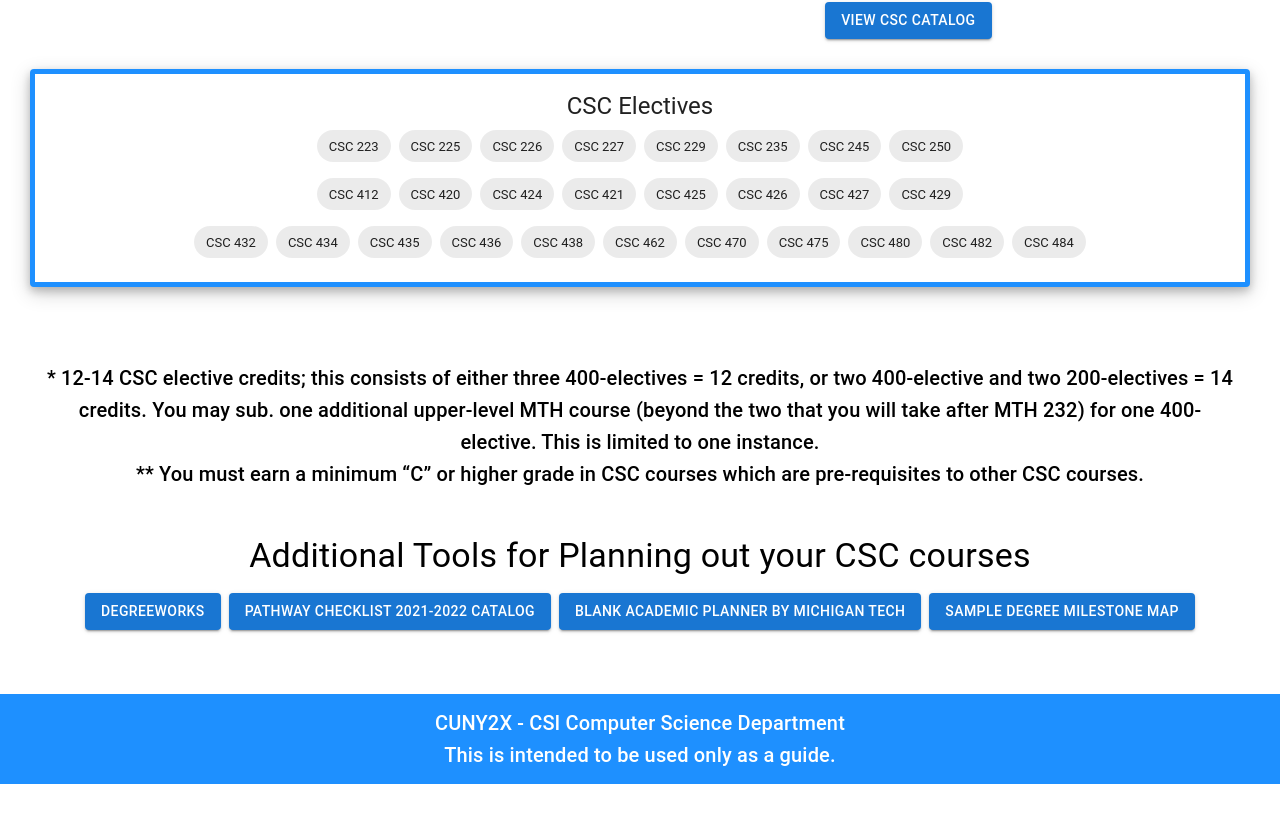
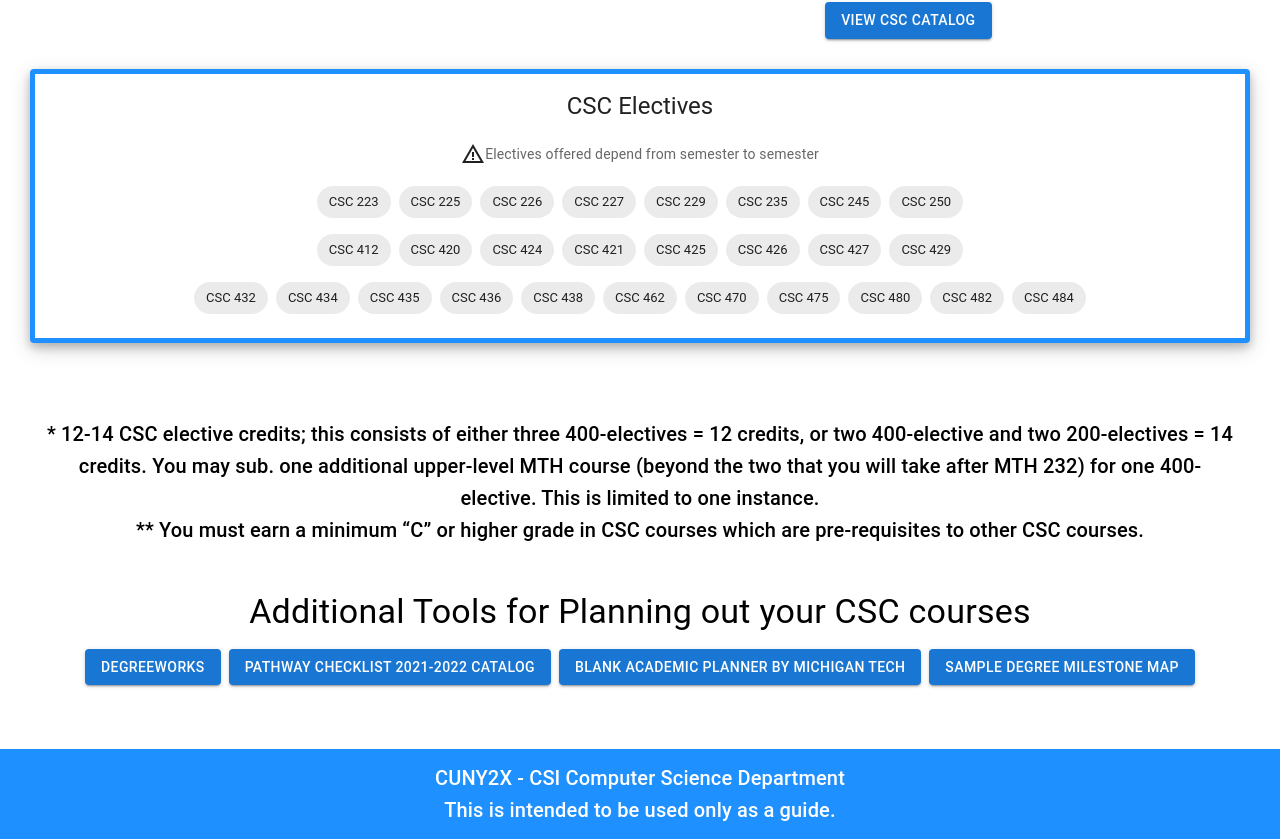
Before and after one commit to AndreaHabib/flowchart, a React (Create React App) app: page / in a window 1280 px wide. Shown: the part 1312-2151 px from the top of the page. Before the commit the page ends 2096 px from the top, so only its background shows below. Built offline with nearby package versions, Linux system fonts and the light colour scheme.

Commit message:
FEAT: add warning

```diff
--- a/package.json
+++ b/package.json
@@ -5,6 +5,7 @@
   "dependencies": {
     "@emotion/react": "^11.7.1",
     "@emotion/styled": "^11.6.0",
+    "@mui/icons-material": "^5.3.1",
     "@mui/material": "^5.4.0",
     "@testing-library/jest-dom": "^5.16.2",
     "@testing-library/react": "^12.1.2",
--- a/src/App.js
+++ b/src/App.js
@@ -9,6 +9,7 @@ import "./App.css";
 import { useState, useCallback } from "react";
 import ReactFlow, { MiniMap, Background, Controls } from "react-flow-renderer";
 import elements from "./elements";
+import WarningAmberIcon from "@mui/icons-material/WarningAmber";
 import {
   Typography,
   Box,
@@ -20,6 +21,7 @@ import {
   Chip,
 } from "@mui/material";
 import { SwitchPrereq } from "./SwitchPrereq";
+import WarningAmber from "@mui/icons-material/WarningAmber";
 
 const style = {
   width: "97%",
@@ -370,6 +372,26 @@ function App() {
                 <Typography gutterBottom variant="h5" component="div">
                   CSC Electives
                 </Typography>
+                <div
+                  style={{
+                    marginTop: "20px",
+                    marginBottom: "20px",
+                    display: "flex",
+                    alignItems: "center",
+                    flexWrap: "wrap",
+                    width: "100%",
+                    justifyContent: "center",
+                  }}
+                >
+                  <WarningAmber />
+                  <Typography
+                    variant="body2"
+                    color="textSecondary"
+                    component="p"
+                  >
+                    Electives offered depend from semester to semester
+                  </Typography>
+                </div>
                 <Stack
                   justifyContent="center"
                   alignItems="center"
```
Also changed, not shown: 1 other file (tests, documents, lock files or other folders).
